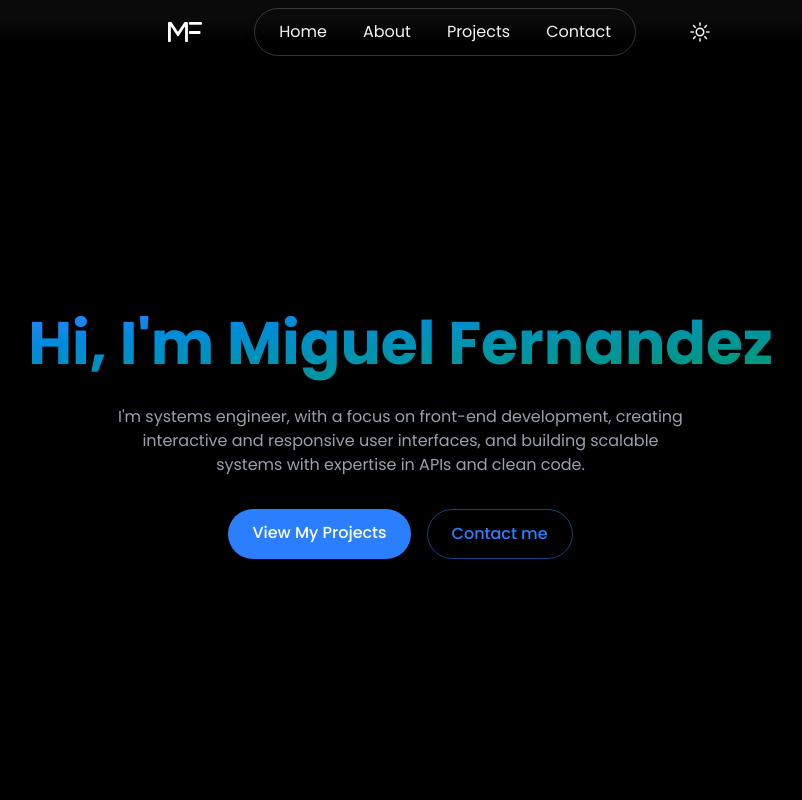
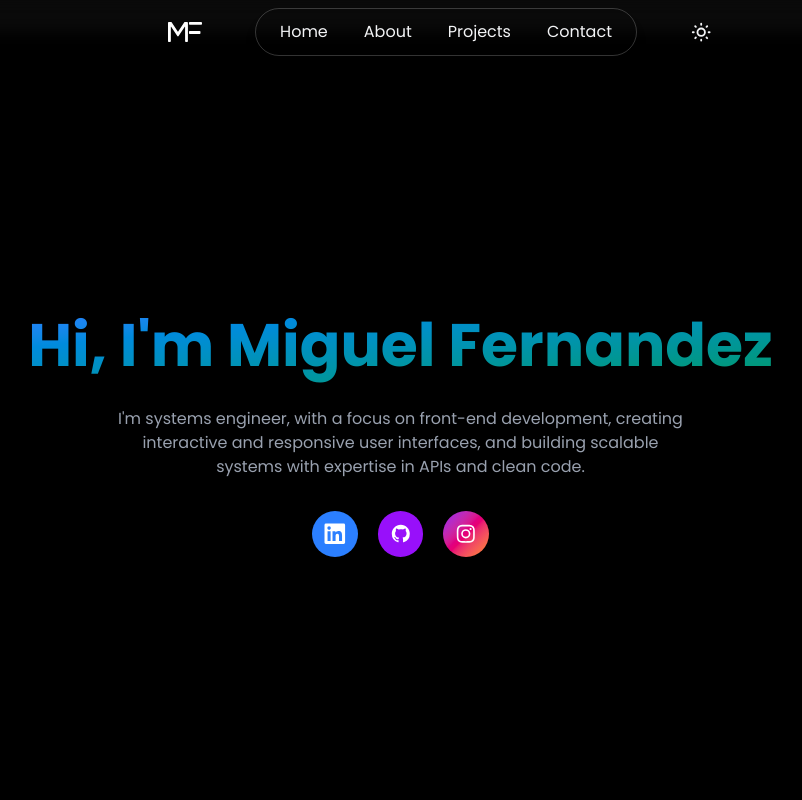
Before and after one commit to miguelFernandez98/Portfolio-MiguelFernandez, a React (Vite) app: page / in a window 1280 px wide. Shown: the top 800 px of the page, without its empty margins (232-1034 px from the left). Built offline with nearby package versions, Linux system fonts and the light colour scheme.

Commit message:
`Added sonner library for toast notifications and made various UI changes`

```diff
--- a/package.json
+++ b/package.json
@@ -9,7 +9,7 @@
     "build": "vite build",
     "lint": "eslint .",
     "preview": "vite preview",
-    "predeploy":"npm run build",
+    "predeploy": "npm run build",
     "deploy": "gh-pages -d dist"
   },
   "dependencies": {
@@ -17,6 +17,7 @@
     "emailjs-com": "^3.2.0",
     "react": "^19.0.0",
     "react-dom": "^19.0.0",
+    "sonner": "^2.0.1",
     "tailwindcss": "^4.0.9"
   },
   "devDependencies": {
--- a/src/App.jsx
+++ b/src/App.jsx
@@ -5,6 +5,7 @@ import { LoadingScreen } from "./components/LoadingScreen";
 import { Navbar } from "./components/Navbar";
 import { MobileMenu } from "./components/MobileMenu";
 import { Home, About, Projects, Contact } from "./components/sections";
+import { Toaster } from "sonner";
 
 function App() {
   const [isLoaded, setIsLoaded] = useState(false);
@@ -14,8 +15,11 @@ function App() {
     <>
       {!isLoaded && <LoadingScreen onComplete={() => setIsLoaded(true)} />}{" "}
       <section
-        className={`min-h-screen transition-opacity duration-700 ${isLoaded ? "opacity-100" : "opacity-0"} bg-black text-gray-100`}
+        className={`min-h-screen transition-opacity duration-700 ${
+          isLoaded ? "opacity-100" : "opacity-0"
+        } bg-black text-gray-100`}
       >
+        <Toaster theme="dark" richColors />
         <Navbar menuOpen={menuOpen} setMenuOpen={setMenuOpen} />
         <MobileMenu menuOpen={menuOpen} setMenuOpen={setMenuOpen} />
         <Home />
--- a/src/components/MobileMenu.jsx
+++ b/src/components/MobileMenu.jsx
@@ -28,16 +28,17 @@ export const MobileMenu = ({ menuOpen, setMenuOpen }) => {
       >
         <svg
           xmlns="http://www.w3.org/2000/svg"
-          fill="none"
+          width="1em"
+          height="1em"
           viewBox="0 0 24 24"
-          strokeWidth={1.5}
-          stroke="currentColor"
-          className="size-6"
         >
           <path
+            fill="none"
+            stroke="currentColor"
             strokeLinecap="round"
             strokeLinejoin="round"
-            d="M12 3v2.25m6.364.386-1.591 1.591M21 12h-2.25m-.386 6.364-1.591-1.591M12 18.75V21m-4.773-4.227-1.591 1.591M5.25 12H3m4.227-4.773L5.636 5.636M15.75 12a3.75 3.75 0 1 1-7.5 0 3.75 3.75 0 0 1 7.5 0Z"
+            strokeWidth="2"
+            d="M8 12a4 4 0 1 0 8 0a4 4 0 1 0-8 0m-5 0h1m8-9v1m8 8h1m-9 8v1M5.6 5.6l.7.7m12.1-.7l-.7.7m0 11.4l.7.7m-12.1-.7l-.7.7"
           />
         </svg>
       </button>
--- a/src/components/Navbar.jsx
+++ b/src/components/Navbar.jsx
@@ -69,16 +69,17 @@ export const Navbar = ({ menuOpen, setMenuOpen }) => {
           <button id="darkMode" className="font-mono">
             <svg
               xmlns="http://www.w3.org/2000/svg"
-              fill="none"
+              width="1.4em"
+              height="1.4em"
               viewBox="0 0 24 24"
-              strokeWidth={1.5}
-              stroke="currentColor"
-              className="size-6"
             >
               <path
+                fill="none"
+                stroke="currentColor"
                 strokeLinecap="round"
                 strokeLinejoin="round"
-                d="M12 3v2.25m6.364.386-1.591 1.591M21 12h-2.25m-.386 6.364-1.591-1.591M12 18.75V21m-4.773-4.227-1.591 1.591M5.25 12H3m4.227-4.773L5.636 5.636M15.75 12a3.75 3.75 0 1 1-7.5 0 3.75 3.75 0 0 1 7.5 0Z"
+                strokeWidth="2"
+                d="M8 12a4 4 0 1 0 8 0a4 4 0 1 0-8 0m-5 0h1m8-9v1m8 8h1m-9 8v1M5.6 5.6l.7.7m12.1-.7l-.7.7m0 11.4l.7.7m-12.1-.7l-.7.7"
               />
             </svg>
           </button>
--- a/src/components/sections/Contact.jsx
+++ b/src/components/sections/Contact.jsx
@@ -1,6 +1,7 @@
 import { useState } from "react";
+import { toast } from "sonner";
+import emailjs from "emailjs-com";
 import { RevealOnScroll } from "../RevealOnScroll";
-import emailjs from "emailjs-com";
 
 export const Contact = () => {
   const [formData, setFormData] = useState({
@@ -9,8 +10,17 @@ export const Contact = () => {
     message: "",
   });
 
+  const validateEmail = (email) => {
+    const emailRegex = /^[a-zA-Z0-9._%+-]+@[a-zA-Z0-9.-]+\.[a-zA-Z]{2,}$/;
+    return emailRegex.test(email);
+  };
+
   const handleSubmit = (e) => {
     e.preventDefault();
+    if (!validateEmail(formData.email)) {
+      toast.warning("¡invalid email!");
+      return;
+    }
     emailjs
       .sendForm(
         import.meta.env.VITE_SERVICE_ID,
@@ -19,10 +29,12 @@ export const Contact = () => {
         import.meta.env.VITE_PUBLIC_KEY
       )
       .then((result) => {
-        alert("Message sent!");
+        toast.success("Message sent!");
         setFormData({ name: "", email: "", message: "" });
       })
-      .catch(() => alert("Oops! Something went wrong. Please try again."));
+      .catch(() =>
+        toast.error("Oops! Something went wrong. Please try again.")
+      );
   };
 
   return (
--- a/src/components/sections/Home.jsx
+++ b/src/components/sections/Home.jsx
@@ -16,18 +16,56 @@ export const Home = () => {
             creating interactive and responsive user interfaces, and building
             scalable systems with expertise in APIs and clean code.
           </p>
-          <div className="flex justify-center space-x-4">
+          <div className="flex justify-center space-x-5">
             <a
-              href="#projects"
-              className="bg-blue-500 text-white py-3 px-6 rounded-full font-medium transition relative overflow-hidden hover:-translate-y-0.5 hover:shadow-[0_0_15px_rgb(59,130,246,0.4)]"
+              href="#"
+              className="bg-blue-500 text-white p-3 rounded-full font-medium transition relative overflow-hidden hover:-translate-y-0.5 hover:shadow-[0_0_15px_rgb(59,130,246,0.4)]"
             >
-              View My Projects
+              <svg
+                xmlns="http://www.w3.org/2000/svg"
+                width="1.35em"
+                height="1.35em"
+                viewBox="0 0 128 128"
+              >
+                <path
+                  fill="currentColor"
+                  d="M116 3H12a8.91 8.91 0 0 0-9 8.8v104.42a8.91 8.91 0 0 0 9 8.78h104a8.93 8.93 0 0 0 9-8.81V11.77A8.93 8.93 0 0 0 116 3M39.17 107H21.06V48.73h18.11zm-9-66.21a10.5 10.5 0 1 1 10.49-10.5a10.5 10.5 0 0 1-10.54 10.48zM107 107H88.89V78.65c0-6.75-.12-15.44-9.41-15.44s-10.87 7.36-10.87 15V107H50.53V48.73h17.36v8h.24c2.42-4.58 8.32-9.41 17.13-9.41C103.6 47.28 107 59.35 107 75z"
+                />
+              </svg>
             </a>
             <a
-              href="#contact"
-              className="border border-blue-500/50 text-blue-500 py-3 px-6 rounded-full font-medium transition-all duration-200 hover:-translate-y-0.5 hover:shadow-[0_0_15px_rgb(59,130,246,0.2)] hover:bg-blue-500/10"
+              href="#"
+              className="bg-purple-600 text-white p-3 rounded-full font-medium transition-all duration-200 hover:-translate-y-0.5 hover:shadow-[0_0_15px_rgb(59,130,246,0.4)]"
             >
-              Contact me
+              {" "}
+              <svg
+                xmlns="http://www.w3.org/2000/svg"
+                width="1.35em"
+                height="1.35em"
+                viewBox="0 0 24 24"
+              >
+                <path
+                  fill="currentColor"
+                  d="M12.001 2c-5.525 0-10 4.475-10 10a9.99 9.99 0 0 0 6.837 9.488c.5.087.688-.213.688-.476c0-.237-.013-1.024-.013-1.862c-2.512.463-3.162-.612-3.362-1.175c-.113-.288-.6-1.175-1.025-1.413c-.35-.187-.85-.65-.013-.662c.788-.013 1.35.725 1.538 1.025c.9 1.512 2.337 1.087 2.912.825c.088-.65.35-1.087.638-1.337c-2.225-.25-4.55-1.113-4.55-4.938c0-1.088.387-1.987 1.025-2.687c-.1-.25-.45-1.275.1-2.65c0 0 .837-.263 2.75 1.024a9.3 9.3 0 0 1 2.5-.337c.85 0 1.7.112 2.5.337c1.913-1.3 2.75-1.024 2.75-1.024c.55 1.375.2 2.4.1 2.65c.637.7 1.025 1.587 1.025 2.687c0 3.838-2.337 4.688-4.562 4.938c.362.312.675.912.675 1.85c0 1.337-.013 2.412-.013 2.75c0 .262.188.574.688.474A10.02 10.02 0 0 0 22 12c0-5.525-4.475-10-10-10"
+                />
+              </svg>
+            </a>
+            <a
+              href="#"
+              className="bg-gradient-to-br from-purple-600 via-pink-600 to-orange-400  text-white p-3 rounded-full font-medium transition-all duration-200 hover:-translate-y-0.5 hover:shadow-[0_0_15px_rgb(59,130,246,0.4)]"
+            >
+              {" "}
+              <svg
+                xmlns="http://www.w3.org/2000/svg"
+                width="1.35em"
+                height="1.35em"
+                viewBox="0 0 24 24"
+              >
+                <path
+                  fill="currentColor"
+                  d="M17.34 5.46a1.2 1.2 0 1 0 1.2 1.2a1.2 1.2 0 0 0-1.2-1.2m4.6 2.42a7.6 7.6 0 0 0-.46-2.43a4.9 4.9 0 0 0-1.16-1.77a4.7 4.7 0 0 0-1.77-1.15a7.3 7.3 0 0 0-2.43-.47C15.06 2 14.72 2 12 2s-3.06 0-4.12.06a7.3 7.3 0 0 0-2.43.47a4.8 4.8 0 0 0-1.77 1.15a4.7 4.7 0 0 0-1.15 1.77a7.3 7.3 0 0 0-.47 2.43C2 8.94 2 9.28 2 12s0 3.06.06 4.12a7.3 7.3 0 0 0 .47 2.43a4.7 4.7 0 0 0 1.15 1.77a4.8 4.8 0 0 0 1.77 1.15a7.3 7.3 0 0 0 2.43.47C8.94 22 9.28 22 12 22s3.06 0 4.12-.06a7.3 7.3 0 0 0 2.43-.47a4.7 4.7 0 0 0 1.77-1.15a4.85 4.85 0 0 0 1.16-1.77a7.6 7.6 0 0 0 .46-2.43c0-1.06.06-1.4.06-4.12s0-3.06-.06-4.12M20.14 16a5.6 5.6 0 0 1-.34 1.86a3.06 3.06 0 0 1-.75 1.15a3.2 3.2 0 0 1-1.15.75a5.6 5.6 0 0 1-1.86.34c-1 .05-1.37.06-4 .06s-3 0-4-.06a5.7 5.7 0 0 1-1.94-.3a3.3 3.3 0 0 1-1.1-.75a3 3 0 0 1-.74-1.15a5.5 5.5 0 0 1-.4-1.9c0-1-.06-1.37-.06-4s0-3 .06-4a5.5 5.5 0 0 1 .35-1.9A3 3 0 0 1 5 5a3.1 3.1 0 0 1 1.1-.8A5.7 5.7 0 0 1 8 3.86c1 0 1.37-.06 4-.06s3 0 4 .06a5.6 5.6 0 0 1 1.86.34a3.06 3.06 0 0 1 1.19.8a3.1 3.1 0 0 1 .75 1.1a5.6 5.6 0 0 1 .34 1.9c.05 1 .06 1.37.06 4s-.01 3-.06 4M12 6.87A5.13 5.13 0 1 0 17.14 12A5.12 5.12 0 0 0 12 6.87m0 8.46A3.33 3.33 0 1 1 15.33 12A3.33 3.33 0 0 1 12 15.33"
+                />
+              </svg>
             </a>
           </div>
         </div>
```
Also changed, not shown: src/index.css (line endings or trailing spaces), 1 other file (tests, documents, lock files or other folders).
